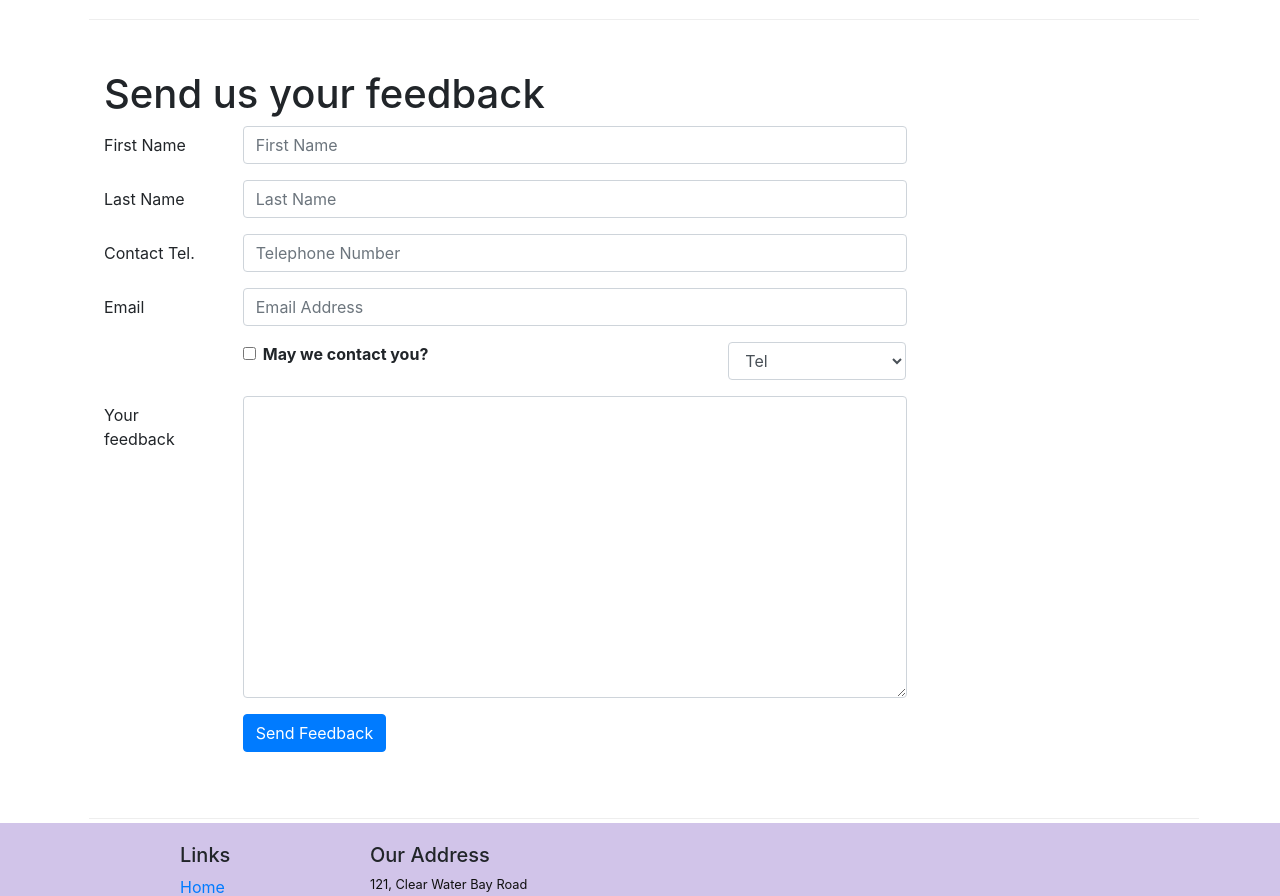
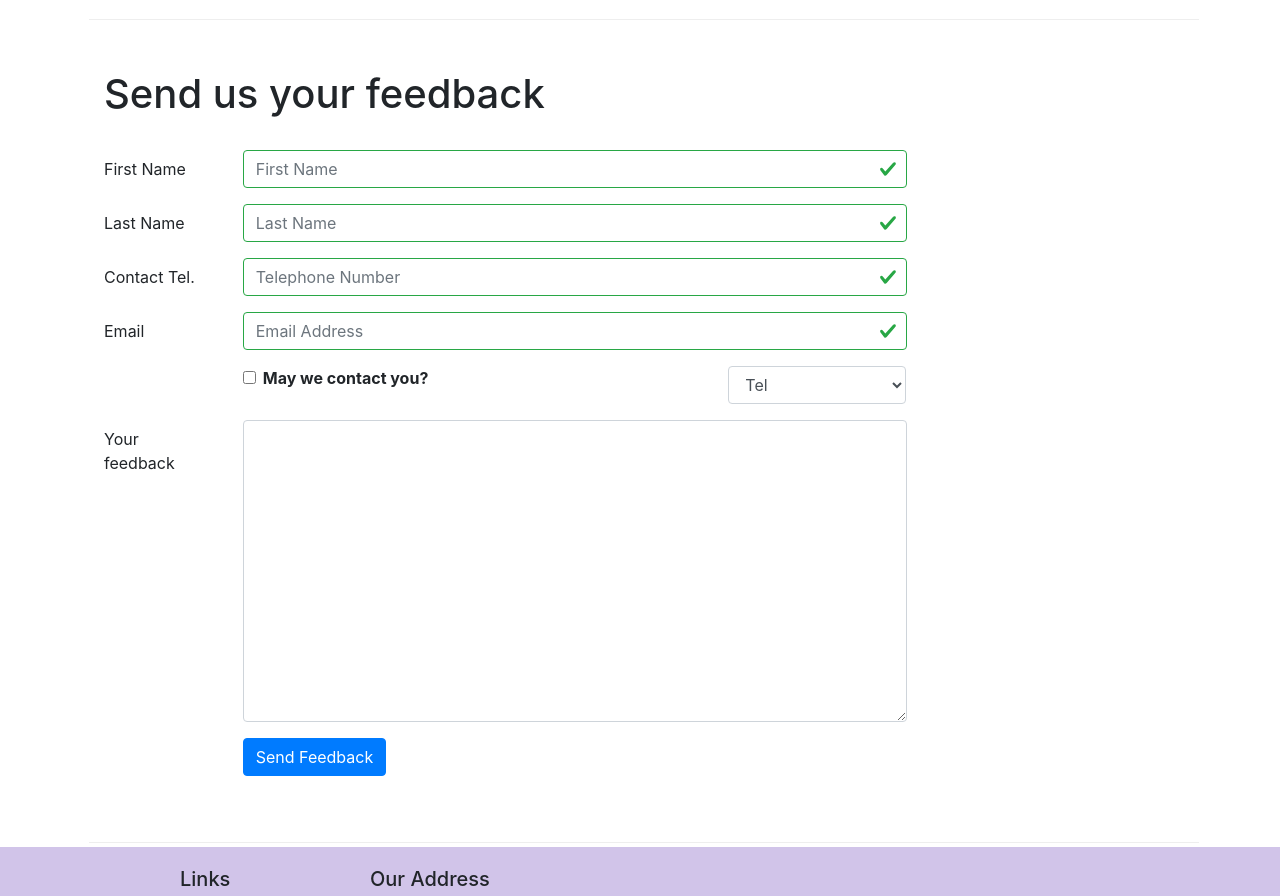
Before and after one commit to rbanerjee78/RestaurantApp, a React (Create React App) app: page /contactus in a window 1280 px wide. Shown: the part 800-1696 px from the top of the page. Built offline with nearby package versions, Linux system fonts and the light colour scheme.

Commit message:
Controlled Form Validation

```diff
--- a/src/components/ContactComponent.js
+++ b/src/components/ContactComponent.js
@@ -1,48 +1,91 @@
-import React, {Component} from 'react';
-import { Breadcrumb, BreadcrumbItem, Button, Form, FormGroup, Label, Input, Col } from 'reactstrap';
+import React, { Component } from 'react';
+import { Breadcrumb, BreadcrumbItem, Button, Form, FormGroup, Label, Input, Col, FormFeedback } from 'reactstrap';
 import { Link } from 'react-router-dom'
 
 class Contact extends Component {
 
-    constructor(props){
+    constructor(props) {
         super(props);
 
-        this.state={
-            firstName : '',
-            lastName : '',
-            telnum : '',
+        this.state = {
+            firstName: '',
+            lastName: '',
+            telnum: '',
             email: '',
-            agree : false,
-            contactType : 'Tel:',
-            message : ''
+            agree: false,
+            contactType: 'Tel:',
+            message: '',
+            touched: {
+                firstName: false,
+                lastName: false,
+                telnum: false,
+                email: false
+            }
 
         }
 
         this.handleSubmit = this.handleSubmit.bind(this);
         this.handleInputChange = this.handleInputChange.bind(this);
+        this.handleBlur = this.handleBlur.bind(this);
 
     }
 
-    handleInputChange(event){
+    handleInputChange(event) {
 
         const target = event.target;
         const value = target.type === "checkbox" ? target.checked : target.value;
         const name = target.name;
 
         this.setState({
-            [name]:value
+            [name]: value
         })
 
     }
 
-    handleSubmit(event){
+    handleSubmit(event) {
         console.log("Current state is" + JSON.stringify(this.state));
         alert("Current state is" + JSON.stringify(this.state));
         event.preventDefault();
     }
 
-    render(){
-        return(
+    handleBlur = (field) => (evt) => {
+        this.setState({
+            touched: { ...this.state.touched, [field]: true }
+        })
+    }
+
+    validate(firstName, lastName, telnum, email) {
+        const errors = {
+            firstName: '',
+            lastName: '',
+            telnum: '',
+            email: ''
+        }
+
+        if (this.state.touched.firstName && firstName.length < 3)
+            errors.firstName = "First name should be >= 3 characters";
+        else if (this.state.touched.firstName && firstName.length > 10)
+            errors.firstName = "First name should be <= 10 characters";
+
+        if (this.state.touched.lastName && lastName.length < 3)
+            errors.lastName = "Last name should be >= 3 characters";
+        else if (this.state.touched.lastName && lastName.length > 10)
+            errors.lastName = "Last name should be <= 10 characters";
+
+        const reg = /^\d+$/;
+        if (this.state.touched.telnum && !reg.test(telnum))
+        errors.telnum = "Telephone number should be only numeric";
+
+        if(this.state.touched.email && email.split('').filter(x => x === '@').length !== 1)
+        errors.email = "Email is not valid";
+
+        return errors;
+    }
+
+    render() {
+        const errors = this.validate(this.state.firstName, this.state.lastName, this.state.telnum, this.state.email);
+
+        return (
             <div className="container">
                 <div className="row row-content">
                     <Breadcrumb>
@@ -54,7 +97,7 @@
 
                     <div className="col-12">
                         <h3>Contact Us</h3>
-                        <hr/>
+                        <hr />
                     </div>
                     <div className="col-12">
                         <h3>Location Information</h3>
@@ -85,15 +128,18 @@
                     <div className='col-12'>
                         <h1>Send us your feedback</h1>
                     </div>
+                    <div className='col-12' >&nbsp;</div>
                     <div className='col-12 col-md-9'>
                         <Form onSubmit={this.handleSubmit}>
                             <FormGroup row>
                                 <Label htmlFor="firstName" md={2}>First Name</Label>
                                 <Col md={10}>
-                                    <Input type="text" id="firstName" name="firstName"
-                                    placeholder="First Name" value={this.state.firstName}
-                                    onChange={this.handleInputChange}
-                                    />
+                                    <Input type="text" id="firstName" name="firstName"  placeholder="First Name" value={this.state.firstName}
+                                        valid = {errors.firstName === ''}
+                                        invalid = {errors.firstName !== ''}
+                                        onBlur={this.handleBlur('firstName')}
+                                        onChange={this.handleInputChange} />
+                                     <FormFeedback>{errors.firstName}</FormFeedback>
                                 </Col>
                             </FormGroup>
                             <FormGroup row>
@@ -101,8 +147,11 @@
                                 <Col md={10}>
                                     <Input type="text" id="lastName" name="lastName"
                                         placeholder="Last Name" value={this.state.lastName}
-                                    onChange={this.handleInputChange}
-                                    />
+                                        valid = {errors.lastName === ''}
+                                        invalid = {errors.lastName !== ''}
+                                        onBlur={this.handleBlur('lastName')}
+                                        onChange={this.handleInputChange}/>
+                                     <FormFeedback>{errors.lastName}</FormFeedback>
                                 </Col>
                             </FormGroup>
                             <FormGroup row>
@@ -110,8 +159,11 @@
                                 <Col md={10}>
                                     <Input type="text" id="telnum" name="telnum"
                                         placeholder="Telephone Number" value={this.state.telnum}
-                                    onChange={this.handleInputChange}
-                                    />
+                                        valid = {errors.telnum === ''}
+                                        invalid = {errors.telnum !== ''}
+                                        onBlur={this.handleBlur('telnum')}
+                                        onChange={this.handleInputChange} />
+                                     <FormFeedback>{errors.telnum}</FormFeedback>
                                 </Col>
                             </FormGroup>
 
@@ -120,14 +172,17 @@
                                 <Col md={10}>
                                     <Input type="email" id="email" name="email"
                                         placeholder="Email Address" value={this.state.email}
-                                    onChange={this.handleInputChange}
-                                    />
+                                        valid = {errors.email === ''}
+                                        invalid = {errors.email !== ''}
+                                        onBlur={this.handleBlur('email')}
+                                        onChange={this.handleInputChange} />
+                                     <FormFeedback>{errors.email}</FormFeedback>
                                 </Col>
                             </FormGroup>
 
                             <FormGroup row>
 
-                            <Col md={{size:6, offset:2}}>
+                                <Col md={{ size: 6, offset: 2 }}>
                                     <FormGroup check>
                                         <Label check>
                                             <Input type="checkbox" name="agree" checked={this.state.agree}
@@ -139,7 +194,7 @@
                                     </FormGroup>
                                 </Col>
 
-                            <Col md={{size:3, offset:1}}>
+                                <Col md={{ size: 3, offset: 1 }}>
                                     <Input type="select" name="contactType" value={this.state.contactType} onChange={this.handleInputChange} >
                                         <option>Tel</option>
                                         <option>Email</option>
@@ -159,7 +214,7 @@
                             </FormGroup>
 
                             <FormGroup row>
-                                <Col md={{size:10, offset:2}}>
+                                <Col md={{ size: 10, offset: 2 }}>
                                     <Button type="submit" color="primary" >Send Feedback</Button>
                                 </Col>
                             </FormGroup>
```
Also changed, not shown: 1 other file (tests, documents, lock files or other folders). Lines whose indentation alone changed are shown as unchanged.
